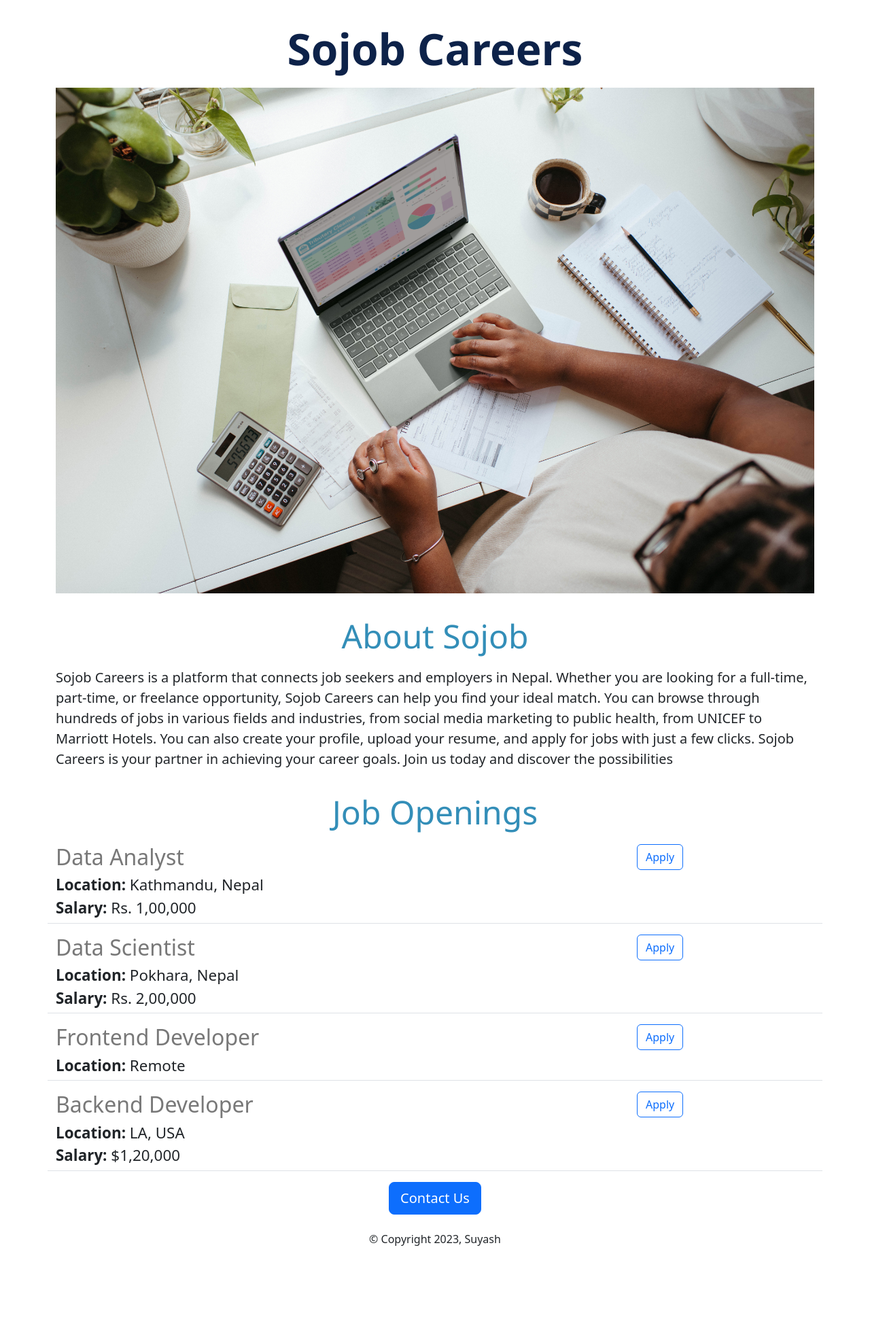
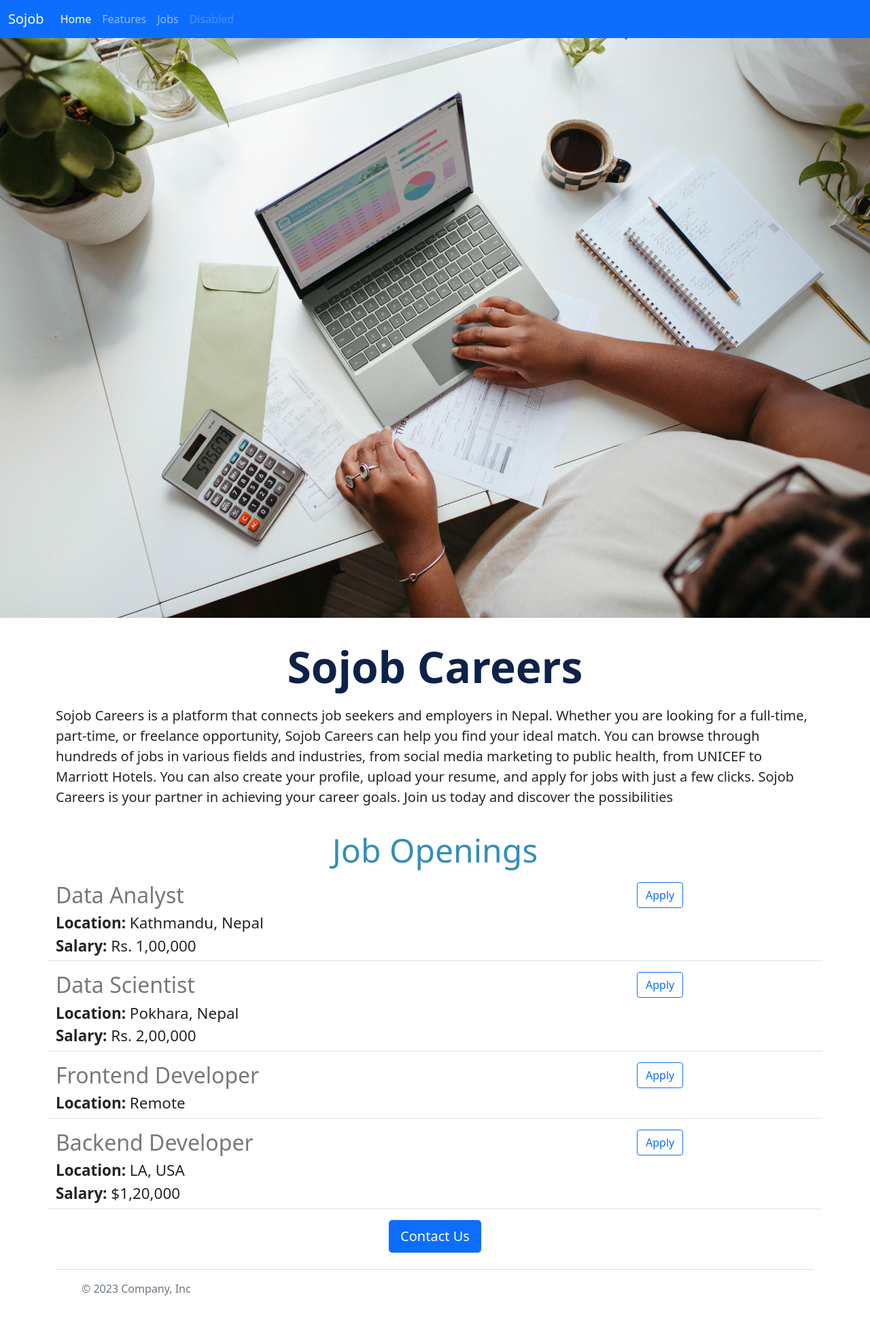
Before and after one commit to sthsuyash/Sojob-Careers, a Flask app: page / in a window 1280 px wide. Shown: the whole page at 68% size. Before the commit the page ends 1833 px from the top, so only its background shows below. Run offline with Flask 2, Linux system fonts and the light colour scheme.

Commit message:
added many features

```diff
--- a/app.py
+++ b/app.py
@@ -40,6 +40,13 @@ def index():
 def list_jobs():
     return jsonify(JOBS)
 
+@app.route('/jobs/<int:id>')
+def get_job(id):
+    job = [job for job in JOBS if job['id'] == id]
+    if len(job) == 0:
+        return jsonify({'message': 'Job not found!'})
+    return jsonify(job[0])
+
 
 if __name__ == '__main__':
     app.run(port=8000, debug=True)
--- /dev/null
+++ b/templates/footer.html
@@ -0,0 +1,17 @@
+<div class="container">
+  <footer
+    class="flex-wrap justify-content-between align-items-center py-3 my-4 border-top"
+  >
+    <div class="col-md d-flex align-items-center">
+      <a
+        href="/"
+        class="mb-3 me-2 mb-md-0 text-muted text-decoration-none lh-1"
+      >
+        <svg class="bi" width="30" height="24">
+          <use xlink:href="#bootstrap" />
+        </svg>
+      </a>
+      <span class="mb-3 mb-md-0 text-muted">&copy; 2023 Company, Inc</span>
+    </div>
+  </footer>
+</div>
--- a/templates/index.html
+++ b/templates/index.html
@@ -12,15 +12,27 @@
       href="{{ url_for('static', filename='css/styles.css') }}"
     />
 
-    <!-- bootstrap 5 jsdeliver cdn -->
+    <!-- add bootstrap 5 css file -->
     <link
-      href="https://cdn.jsdelivr.net/npm/bootstrap@5.2.0-beta1/dist/css/bootstrap.min.css"
+      href="https://cdn.jsdelivr.net/npm/bootstrap@5.0.2/dist/css/bootstrap.min.css"
       rel="stylesheet"
-      integrity="sha384@evHe/X+R7YkIZDRvuzKMRqM+OrBnVFBL6DOttfPri4tjfHxaWutUpFmBp4vmVor"
-      crossorigin="anonymous"
     />
+
+    <!-- add bootstrap 5 js file -->
+    <script src="https://cdn.jsdelivr.net/npm/@popperjs/core@2.9.2/dist/umd/popper.min.js"></script>
+    <script src="https://cdn.jsdelivr.net/npm/bootstrap@5.0.2/dist/js/bootstrap.min.js"></script>
+
+    <!-- add bundel js -->
+    <script src="https://cdn.jsdelivr.net/npm/bootstrap@5.0.2/dist/js/bootstrap.bundle.min.js"></script>
   </head>
   <body>
+    {% include 'nav.html' %}
+    <img
+      class="img-fluid"
+      id="banner"
+      src="{{ url_for('static', filename='images/banner.jpg') }}"
+      alt="banner figure"
+    />
     <div class="container">
       <h1
         class="text-center mt-4 mb-2"
@@ -29,18 +41,11 @@
         Sojob Careers
       </h1>
 
-      <img
-        class="img-fluid"
-        id="banner"
-        src="{{ url_for('static', filename='banner.jpg') }}"
-        alt="banner figure"
-      />
-
-      <h2 class="text-center mb-2 mt-4" style="font-size: 3rem;">
-        <!-- company_name variable from app.py using jinja2 -->
-        About Sojob
-      </h2>
-      <p class="lead">
+      <!-- <h2 class="text-center mb-2 mt-4" style="font-size: 3rem;"> -->
+      <!-- company_name variable from app.py using jinja2 -->
+      <!-- About Sojob -->
+      <!-- </h2> -->
+      <p class="lead" id="about">
         Sojob Careers is a platform that connects job seekers and employers in
         Nepal. Whether you are looking for a full-time, part-time, or freelance
         opportunity, Sojob Careers can help you find your ideal match. You can
@@ -58,11 +63,10 @@
         <!-- for loop using jinja2 -->
         {% for job in jobs %} {% include 'job_item.html' %} {% endfor %}
       </div>
-
       <div class="text-center">
         <button class="btn btn-primary btn-lg">Contact Us</button>
-        <p class="mt-4">&#169; Copyright 2023, Suyash</p>
       </div>
     </div>
+    {% include 'footer.html' %}
   </body>
 </html>
--- /dev/null
+++ b/templates/nav.html
@@ -0,0 +1,27 @@
+<nav class="navbar navbar-expand-lg navbar-dark bg-primary fixed-top">
+  <div class="container-fluid">
+    <a class="navbar-brand" href="/">{{ company_name }}</a>
+    <button
+      class="navbar-toggler"
+      type="button"
+      data-bs-toggle="collapse"
+      data-bs-target="#navbarNavAltMarkup"
+      aria-controls="navbarNavAltMarkup"
+      aria-expanded="false"
+      aria-label="Toggle navigation"
+    >
+      <span class="navbar-toggler-icon"></span>
+    </button>
+    <div class="collapse navbar-collapse" id="navbarNavAltMarkup">
+      <div class="navbar-nav">
+        <a class="nav-link active" aria-current="page" href="/">Home</a>
+        <a class="nav-link" href="/features">Features</a>
+        <a class="nav-link" href="/jobs">Jobs</a>
+        <a class="nav-link disabled" href="#" tabindex="-1" aria-disabled="true"
+          >Disabled</a
+        >
+      </div>
+    </div>
+  </div>
+</nav>
+<div style="height: 56px;"></div>
```
Also changed, not shown: static/images/banner.jpg (renamed from static/banner.jpg).
